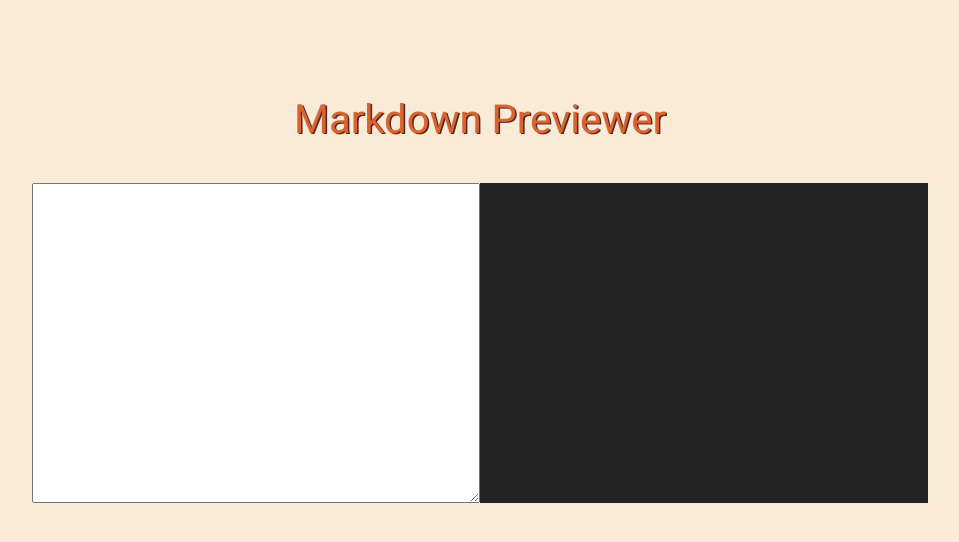
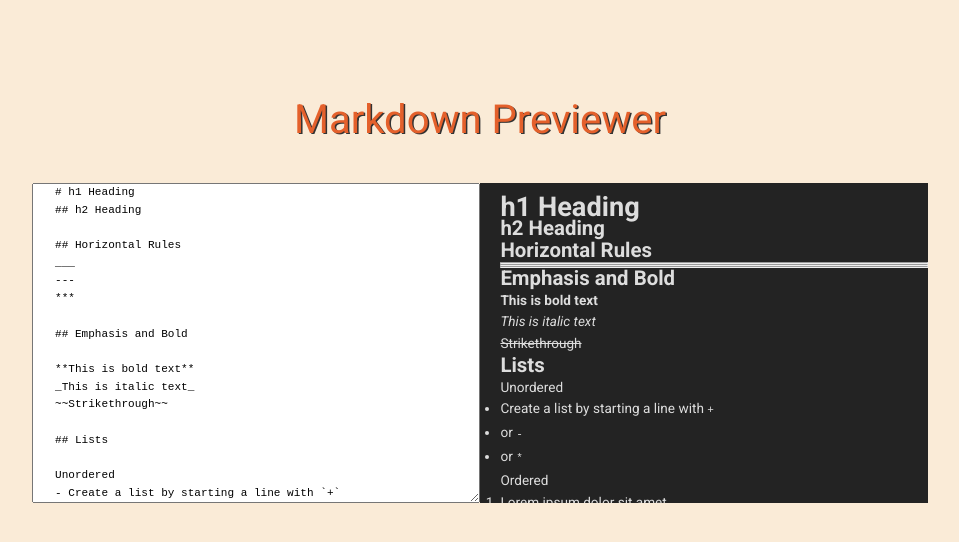
Before and after one commit to turkaytunc/md-prev, a React (Create React App) app: page / in a window 1280 px wide. Shown: the top 542 px of the page, without its empty margins (160-1119 px from the left). Built offline with nearby package versions, Linux system fonts and the light colour scheme; a small style sheet from the web is missing.

Commit message:
add initial state

```diff
--- a/src/App.js
+++ b/src/App.js
@@ -4,6 +4,7 @@ import { MarkdownInput } from './components/markdown-input/MarkdownInput';
 import { MarkdownPreview } from './components/markdown-preview/MarkdownPreview';
 import MarkdownIt from 'markdown-it';
 import hljs from 'highlight.js';
+import { initialState } from './initialState';
 
 function App() {
   const highlightCodes = (str, lang) => {
@@ -15,9 +16,11 @@ function App() {
     return '';
   };
   let convertToMd = new MarkdownIt({
+    breaks: true,
+    html: true,
     highlight: highlightCodes,
   });
-  const [appInput, setAppInput] = React.useState();
+  const [appInput, setAppInput] = React.useState(initialState);
   const [md, setMd] = React.useState('');
 
   const setAppCompInput = (input) => {
@@ -29,6 +32,10 @@ function App() {
     let convertedValue = convertToMd.render(input);
     return convertedValue;
   };
+
+  if (md === '') {
+    setMd(convertToMarkdown(initialState, convertToMd));
+  }
 
   return (
     <div className="app">
--- a/src/components/markdown-input/MarkdownInput.js
+++ b/src/components/markdown-input/MarkdownInput.js
@@ -11,6 +11,7 @@ export const MarkdownInput = ({ setAppCompInput, getAppInput }) => {
       value={getAppInput}
       onChange={(event) => handleInput(event)}
       className="editor"
+      placeholder={`# Type markdown here! \n`}
     ></textarea>
   );
 };
--- /dev/null
+++ b/src/initialState.js
@@ -0,0 +1,46 @@
+export const initialState = `# h1 Heading
+## h2 Heading
+
+## Horizontal Rules
+___
+---
+***
+
+## Emphasis and Bold
+
+**This is bold text**
+_This is italic text_
+~~Strikethrough~~
+
+## Lists
+
+Unordered
+- Create a list by starting a line with \`+\`
++ or \`-\`
+* or \`*\`
+
+Ordered
+1. Lorem ipsum dolor sit amet
+2. Consectetur adipiscing elit
+
+## Code
+
+\`\`\` js
+import React from 'react';
+import ReactDOM from 'react-dom';
+import './index.scss';
+import App from './App';
+
+ReactDOM.render(
+  <React.StrictMode>
+    <App />
+  </React.StrictMode>,
+  document.getElementById('root')
+);
+\`\`\`
+
+## Links
+[link text](https://github.com/turkaytunc/md-prev)
+
+## Images
+![logo](https://github.com/turkaytunc/md-prev/blob/main/public/logo192.png)`;
```
